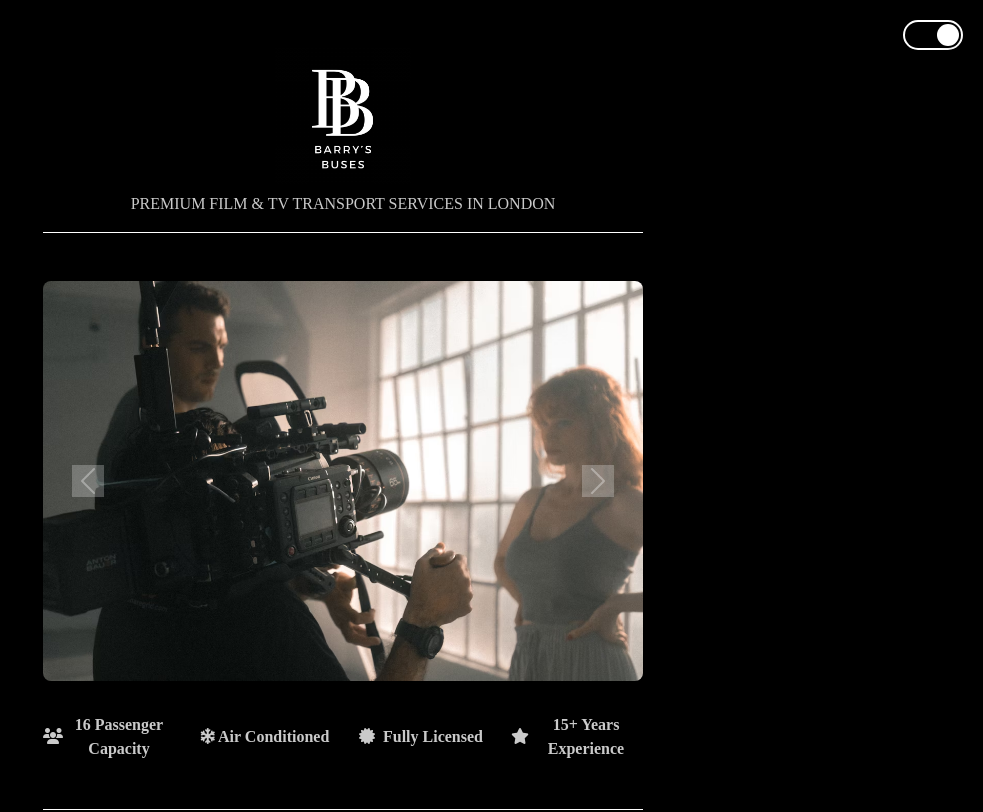
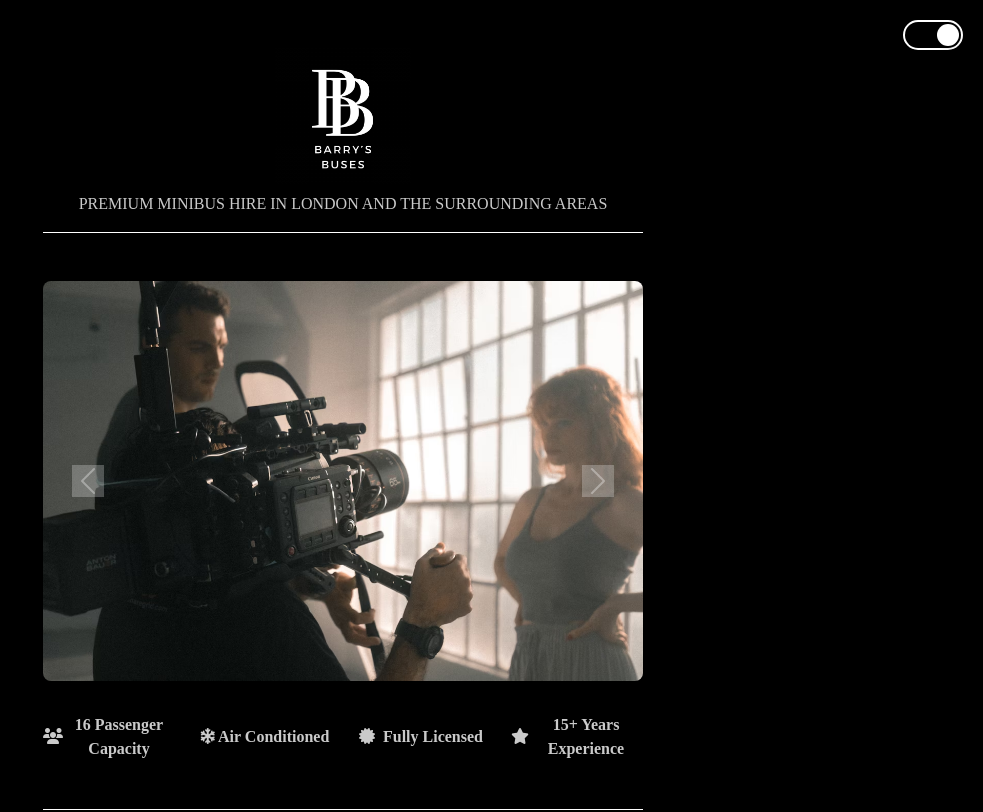
Before and after one commit to todd-neale/barrysbuses, a website built with webpack: page index.html in a window 1280 px wide. Shown: the top 812 px of the page, without its empty margins (297-1280 px from the left). Built offline with nearby package versions, Linux system fonts and the light colour scheme; a web font is replaced by a local one.

Commit message:
Change subtitle

```diff
--- a/index.html
+++ b/index.html
@@ -10,7 +10,7 @@
 
   <meta property="og:title" content="Barry's Buses Ltd">
   <meta property="og:type" content="">
-  <meta property="og:url" content="">
+  <meta property="og:url" content="https//www.barrysbuses.com/">
   <meta property="og:image" content="">
   <meta property="og:image:alt" content="">
 
@@ -91,7 +91,7 @@
       <div class="header">
         <div class="flex-direction-column text-center">
           <img src="img/logo.png" alt="Barry's Buses Ltd Logo" class="header-logo">
-          <p class="upcase mt-2">Premium Film & TV Transport Services in London</p>
+          <p class="upcase mt-2">Premium Minibus Hire in London and the Surrounding Areas</p>
         </div>
       </div>
 
```
